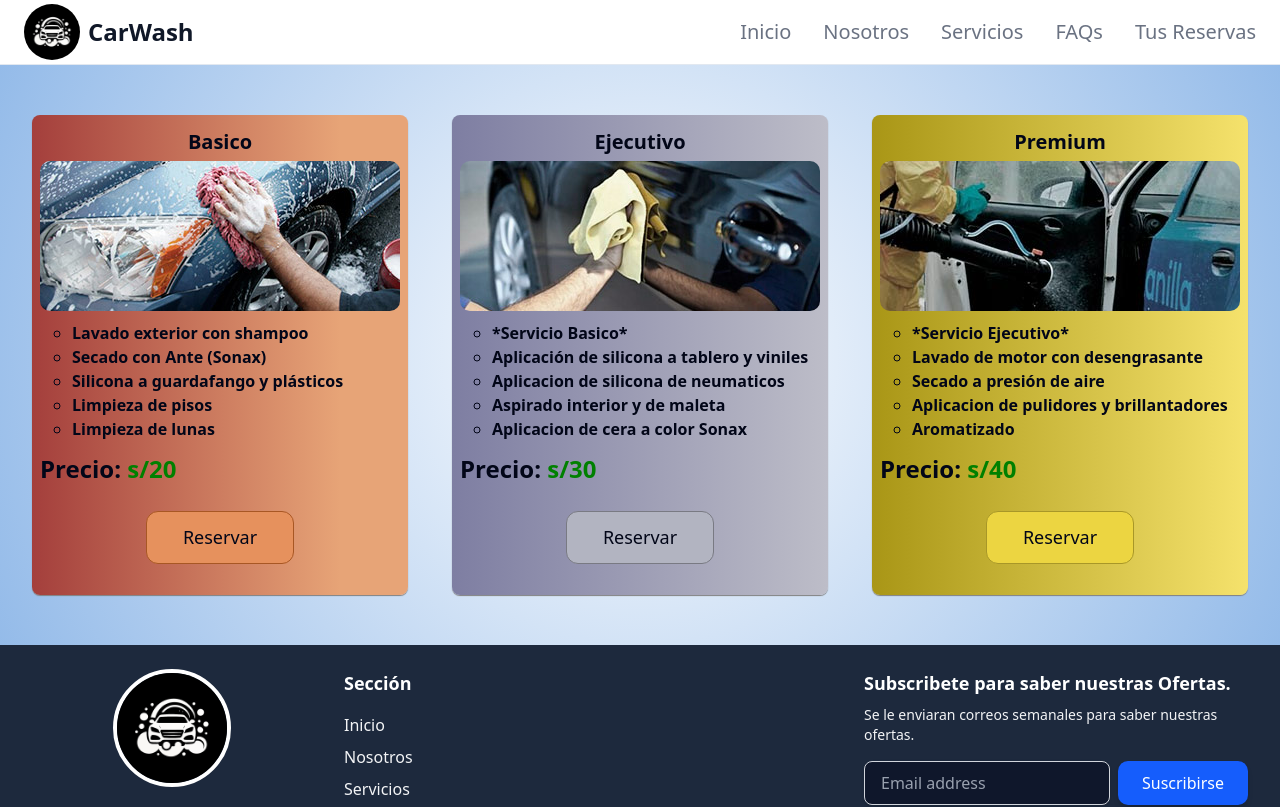
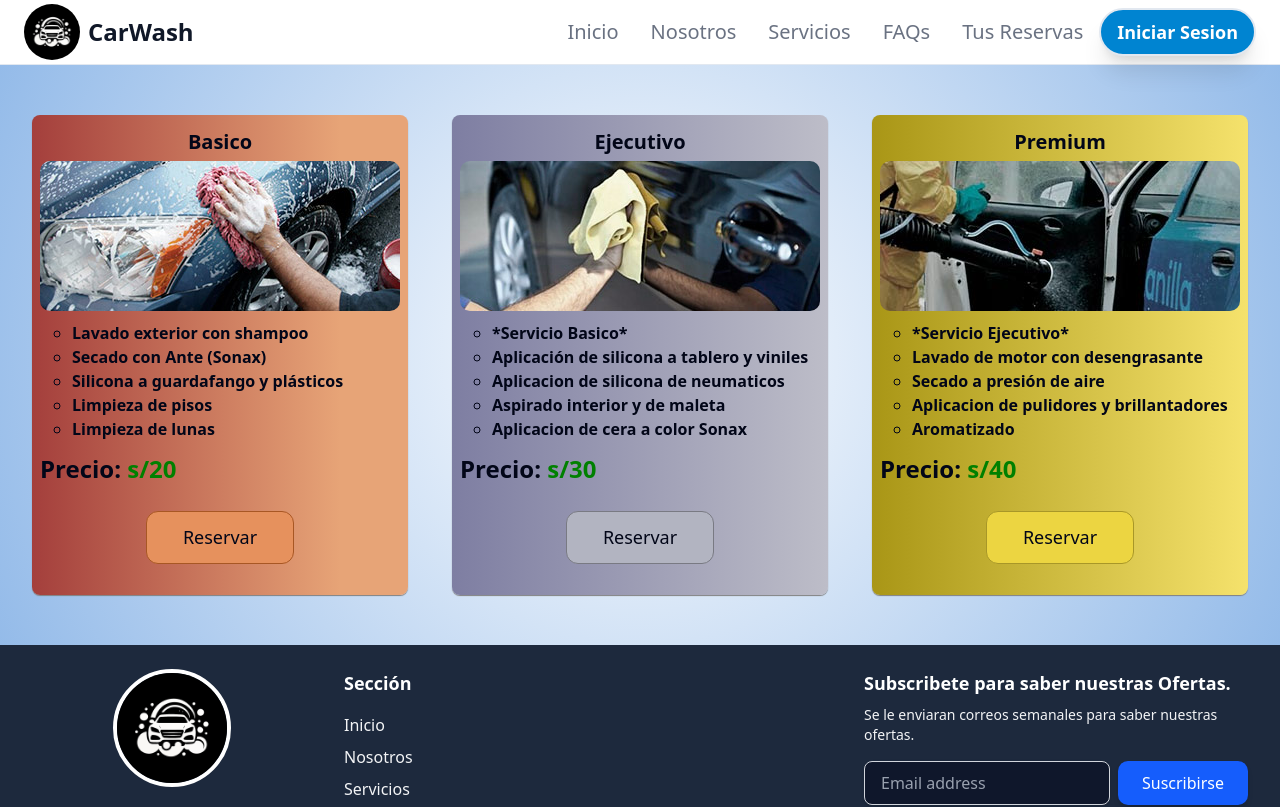
Before and after one commit to gerald-gv/CarWash-web, a React (Vite) app: page /servicios in a window 1280 px wide. Shown: the top 807 px of the page. Built offline with nearby package versions, Linux system fonts and the light colour scheme.

Commit message:
Estructuracion para Login/Registro

```diff
--- a/src/App.jsx
+++ b/src/App.jsx
@@ -6,6 +6,8 @@ import Nosotros from './pages/Nosotros';
 import Servicios from './pages/Servicios';
 import FAQs from './pages/FAQs';
 import Layout from './components/Layout';
+import Login from './pages/Login';
+import Registro from './pages/Registro';
 
 function App() {
   return (
@@ -16,6 +18,8 @@ function App() {
         <Route path="/servicios" element={<Servicios />} />
         <Route path="/faqs" element={<FAQs />} />
       </Route>
+      <Route path='/login' element={<Login />} />
+      <Route path='/registro' element={<Registro />} />
     </Routes>
   )
 }
--- a/src/components/Navbar.jsx
+++ b/src/components/Navbar.jsx
@@ -33,7 +33,7 @@ const Navbar = () => {
           <span className="text-2xl font-bold text-gray-900">CarWash</span>
         </Link>
         {/* Menu Desktop */}
-        <nav className="hidden md:flex">
+        <nav className="hidden lg:flex items-center">
           <ul className="flex space-x-4 md:space-x-6 xl:space-x-8">
             {menuItems.map((item) => (
               <li key={item.name}>
@@ -47,11 +47,17 @@ const Navbar = () => {
               </li>
             ))}
           </ul>
+          <div className="ml-4">
+            <Link to="/login" className="text-white inline-flex rounded-full border-2 bg-sky-600 px-4 py-2 text-lg font-semibold shadow-xl hover:shadow-2xl hover:scale-105 transition-all duration-300 hover:bg-sky-700">
+              Iniciar Sesion
+            </Link>
+          </div>
         </nav>
+
         {/* Menú Móvil */}
         <Sheet>
           <SheetTrigger asChild>
-            <button className="md:hidden bg-transparent" >
+            <button className="lg:hidden bg-transparent" >
               <MenuIcon className="h-6 w-6" />
             </button>
           </SheetTrigger>
@@ -59,7 +65,7 @@ const Navbar = () => {
             <SheetHeader>
               <SheetTitle>
                 <VisuallyHidden>Menu</VisuallyHidden>
-                </SheetTitle>
+              </SheetTitle>
               <SheetDescription>
                 <VisuallyHidden>Opciones de Menu</VisuallyHidden>
               </SheetDescription>
@@ -74,6 +80,11 @@ const Navbar = () => {
                   </li>
                 ))}
               </ul>
+              <div className="mt-2">
+                <Link to="/login" className="text-white inline-flex rounded-full border-2 bg-sky-600 px-4 py-2 text-lg font-semibold shadow-xl">
+                  Iniciar Sesion
+                </Link>
+              </div>
             </nav>
           </SheetContent>
         </Sheet>
--- /dev/null
+++ b/src/pages/Login.jsx
@@ -0,0 +1,10 @@
+import React from 'react'
+import "../styles/Login.css"
+
+const Login = () => {
+  return (
+    <div>Login</div>
+  )
+}
+
+export default Login
--- /dev/null
+++ b/src/pages/Registro.jsx
@@ -0,0 +1,9 @@
+import React from 'react'
+
+const Registro = () => {
+  return (
+    <div>Registro</div>
+  )
+}
+
+export default Registro
```
Also changed, not shown: src/styles/Login.css (added), src/styles/Registro.css (added).
